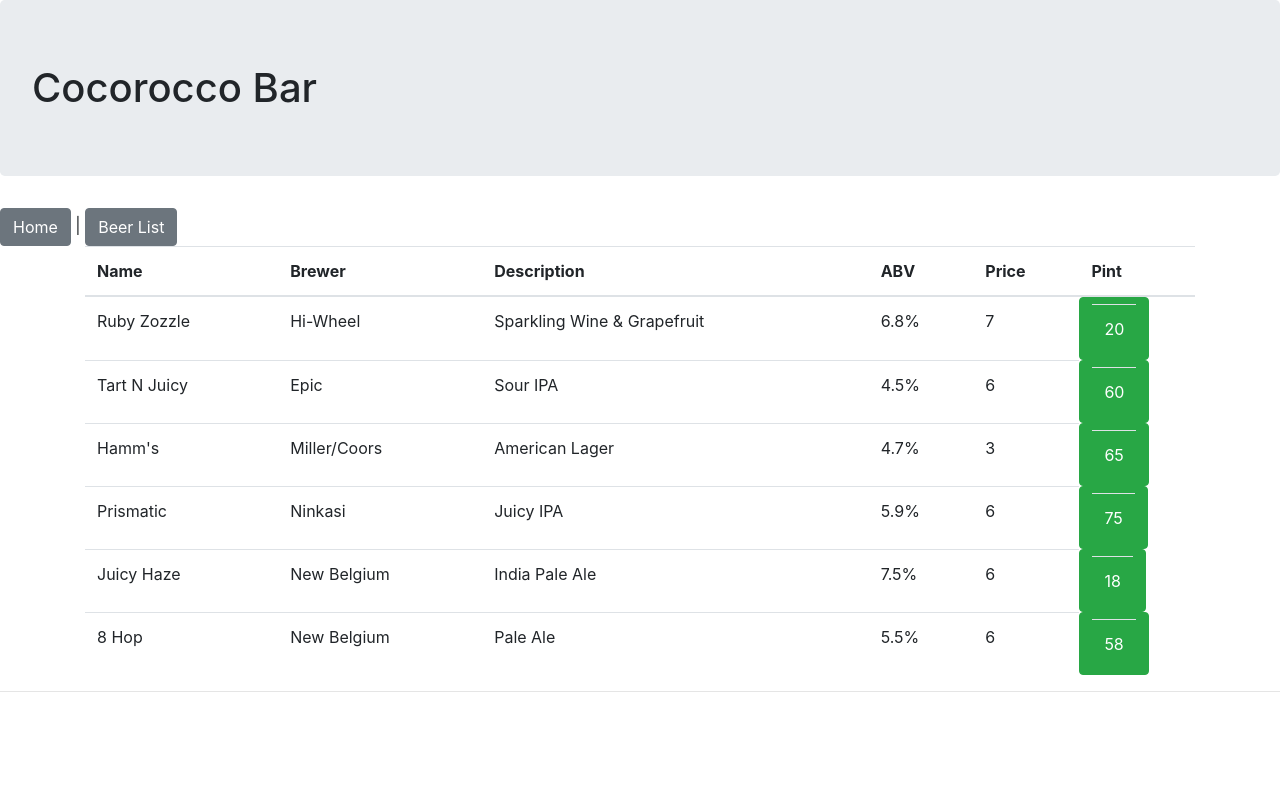
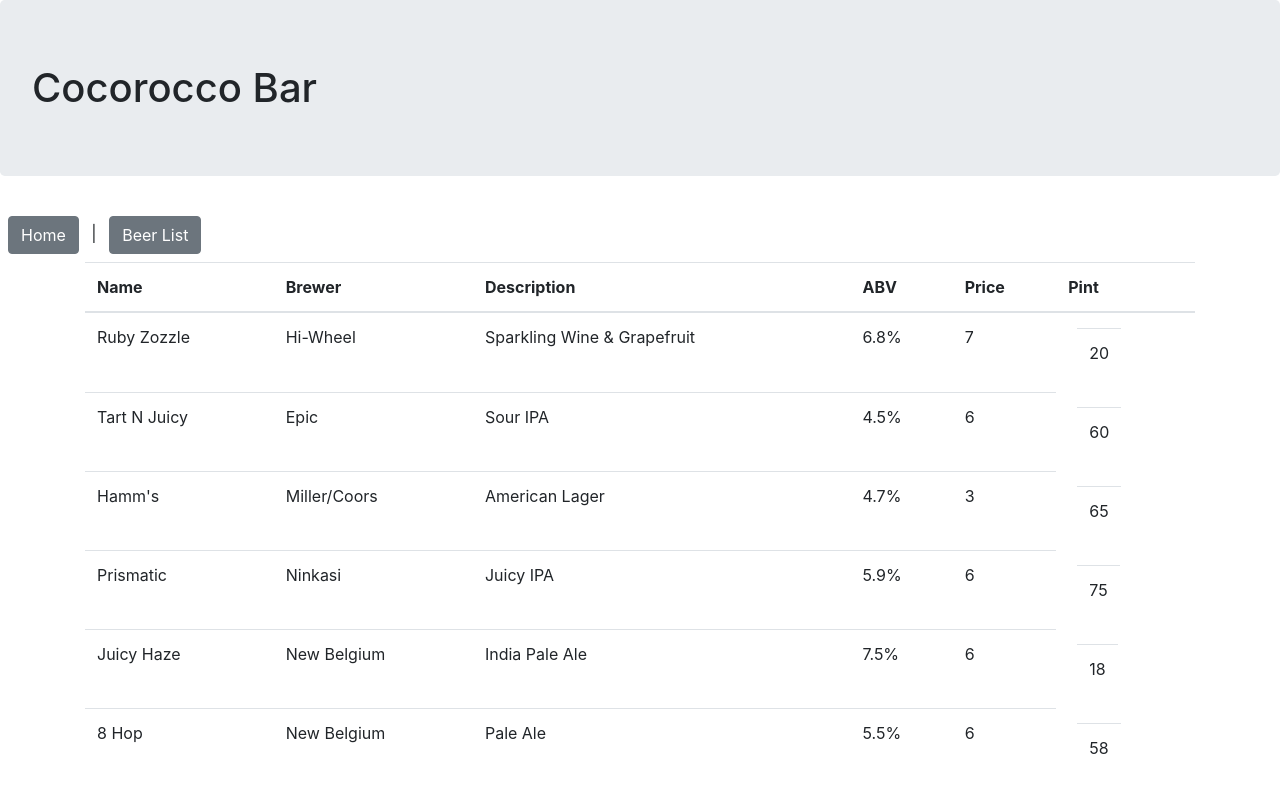
Before and after one commit to meriat/react-tap-room, a React app: page /#/ in a window 1280 px wide. Shown: the top 792 px of the page. Built offline with nearby package versions, Linux system fonts and the light colour scheme; a web font is replaced by a local one.

Commit message:
style table button

```diff
--- a/src/components/App.jsx
+++ b/src/components/App.jsx
@@ -10,11 +10,14 @@
       body{
 
       }
+      .btn{
+        margin: 0.5em;
+      }
       `}
       </style>
       <Header/>
       <Switch>
-      <Route exact path='/' component={BeerList} />
+        <Route exact path='/' component={BeerList} />
       </Switch>
       <hr/>
     </div>
--- a/src/components/Beer.jsx
+++ b/src/components/Beer.jsx
@@ -3,14 +3,27 @@
 
 function Beer(props) {
   return(
+    // <div className='row'>
+    //   <style jsx>
+    //     {`
+    //       .btn{
+    //           padding: 0;
+    //       }
+    //       .row{
+    //           display: inline-block;
+    //       }
+    //       `}
+    //   </style>
+
       <tr>
         <td>{props.name}</td>
         <td>{props.brewer}</td>
         <td>{props.description}</td>
         <td>{props.abv}</td>
         <td>{props.price}</td>
-            <button className='btn btn-success'><td>{props.pint}</td></button>
+        <button className='pintbtn' className='btn'><td>{props.pint}</td></button>
       </tr>
+// </div>
   );
 }
 
--- a/src/components/BeerList.jsx
+++ b/src/components/BeerList.jsx
@@ -52,11 +52,18 @@
       remaining: '58'
     }
   ]
-}
+};
 
 function BeerList() {
   return (
     <div className='container'>
+    <style jsx>
+    {`
+    .btn{
+        padding: 3px;
+    }
+    `}
+    </style>
       <table className="table">
         <thead>
           <tr>
```
Lines whose indentation alone changed are shown as unchanged.
